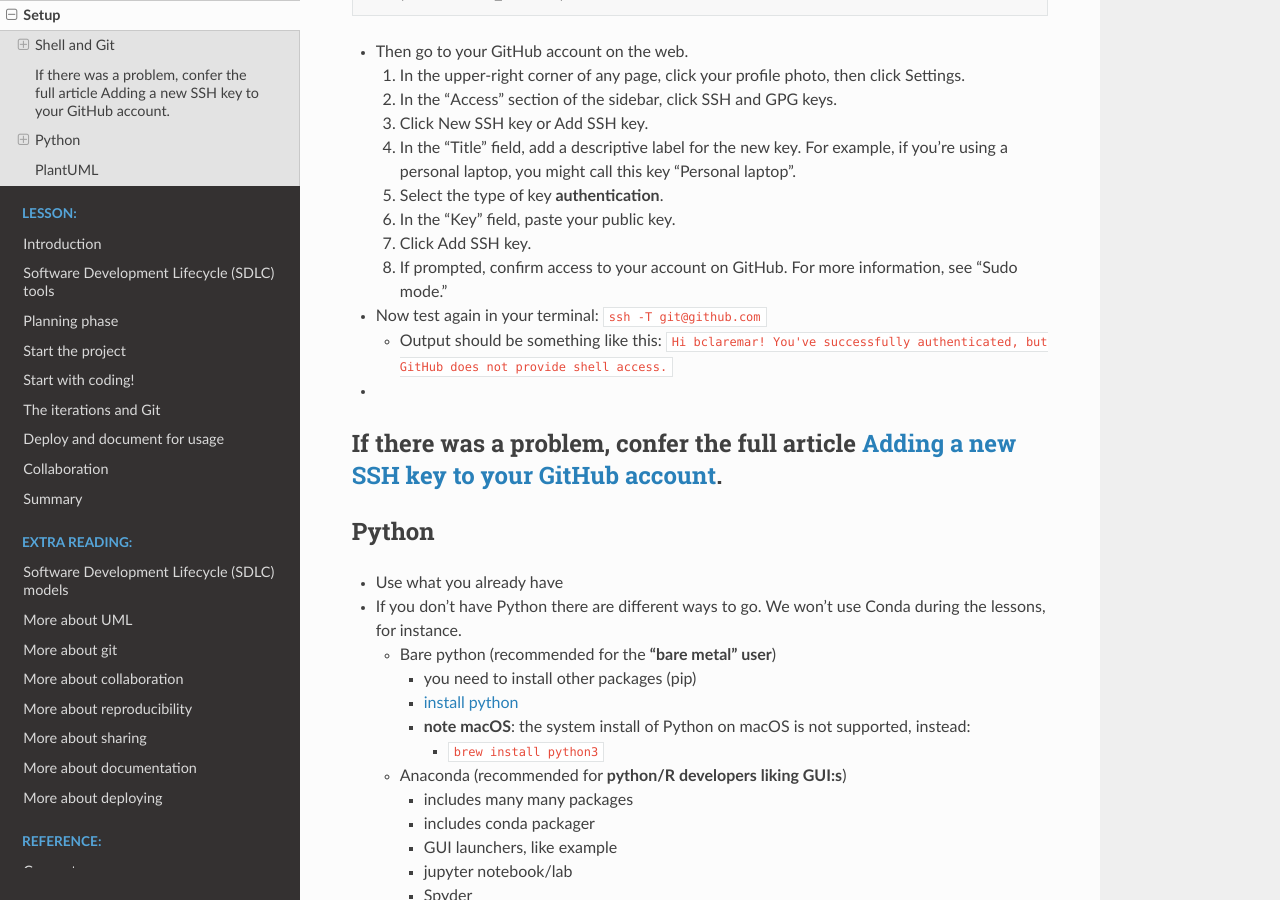
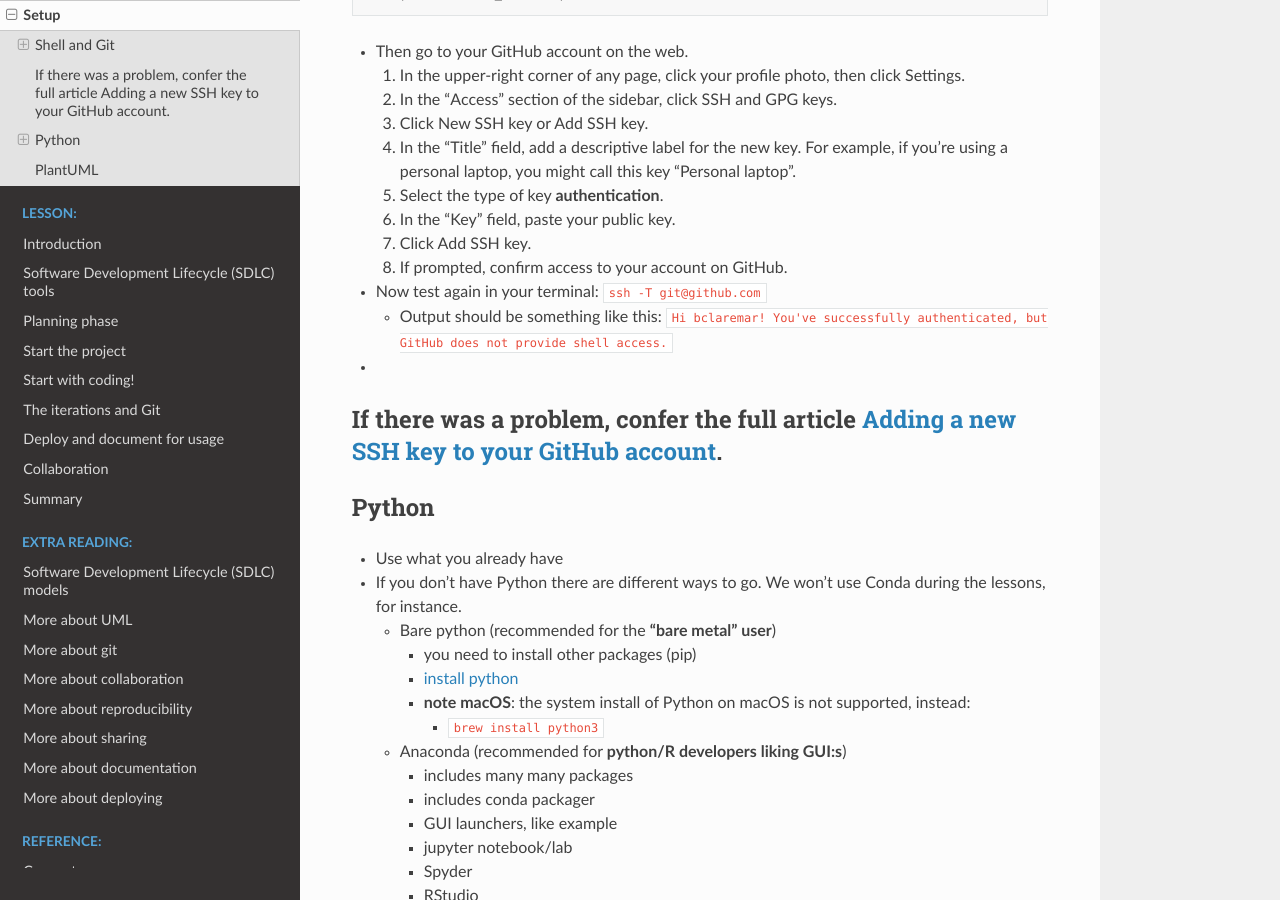
Before and after one commit to UPPMAX/programming_formalisms_intro, a Sphinx documentation site: the page built from doc/setup.md, in a window 1280 px wide and 900 px high, scrolled down 2164 px. Built offline with Sphinx 7.4.7 and the Read the Docs theme 2.0.0, drawn with Linux system fonts in a browser that asks for light colours; pages that are not in the unit, such as notebooks, are missing from menus.

Commit message:
Update setup.md

```diff
--- a/doc/setup.md
+++ b/doc/setup.md
@@ -105,7 +105,7 @@ $ clip < ~/.ssh/id_ed25519.pub
   5. Select the type of key **authentication**.
   6. In the "Key" field, paste your public key.
   7. Click Add SSH key.
-  8. If prompted, confirm access to your account on GitHub. For more information, see "Sudo mode."
+  8. If prompted, confirm access to your account on GitHub.
 
 - Now test again in your terminal: `ssh -T git@github.com`
   - Output should be something like this: ``Hi bclaremar! You've successfully authenticated, but GitHub does not provide shell access.``
```
